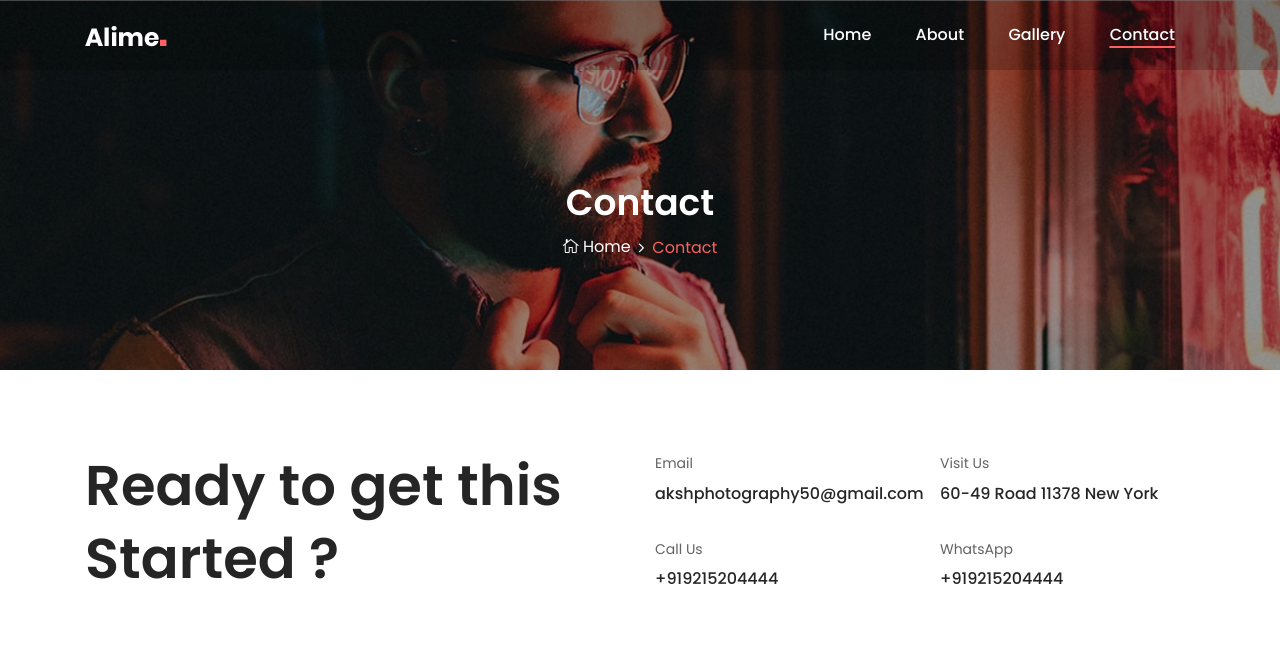
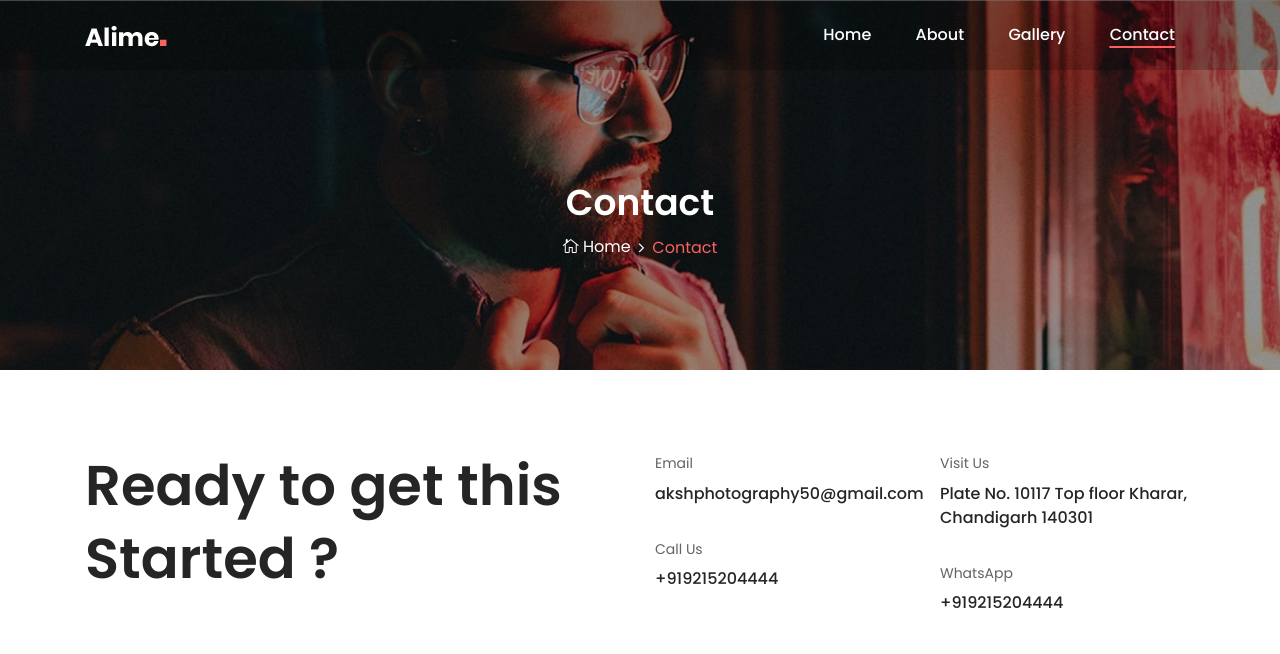
Before and after one commit to akshphotography/akshphotography.github.io, a website: page contact.html in a window 1280 px wide. Shown: the top 654 px of the page. Drawn offline with Linux system fonts and the light colour scheme; files whose address does not match are found by name.

Commit message:
first change

```diff
--- a/contact.html
+++ b/contact.html
@@ -126,7 +126,7 @@
                     <!-- Contact Info -->
                     <div class="contact-info mb-30">
                         <p>Visit Us</p>
-                        <a href="#">60-49 Road 11378 New York</a>
+                        <a href="#">Plate No. 10117 Top floor Kharar, Chandigarh 140301</a>
                     </div>
                     <div class="contact-info mb-30">
                         <p>WhatsApp</p>
```
Also changed, not shown: 2 other files.
